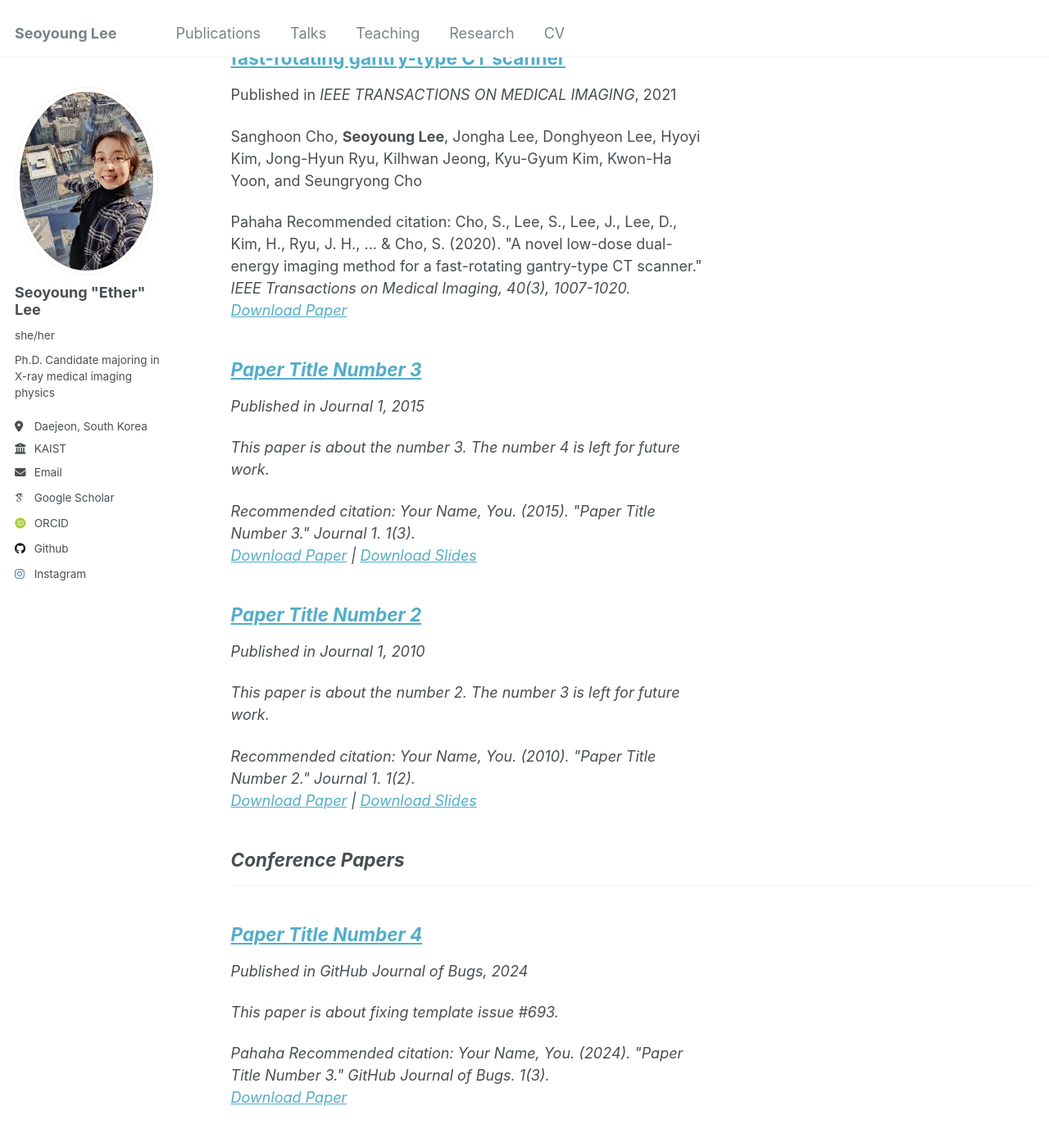
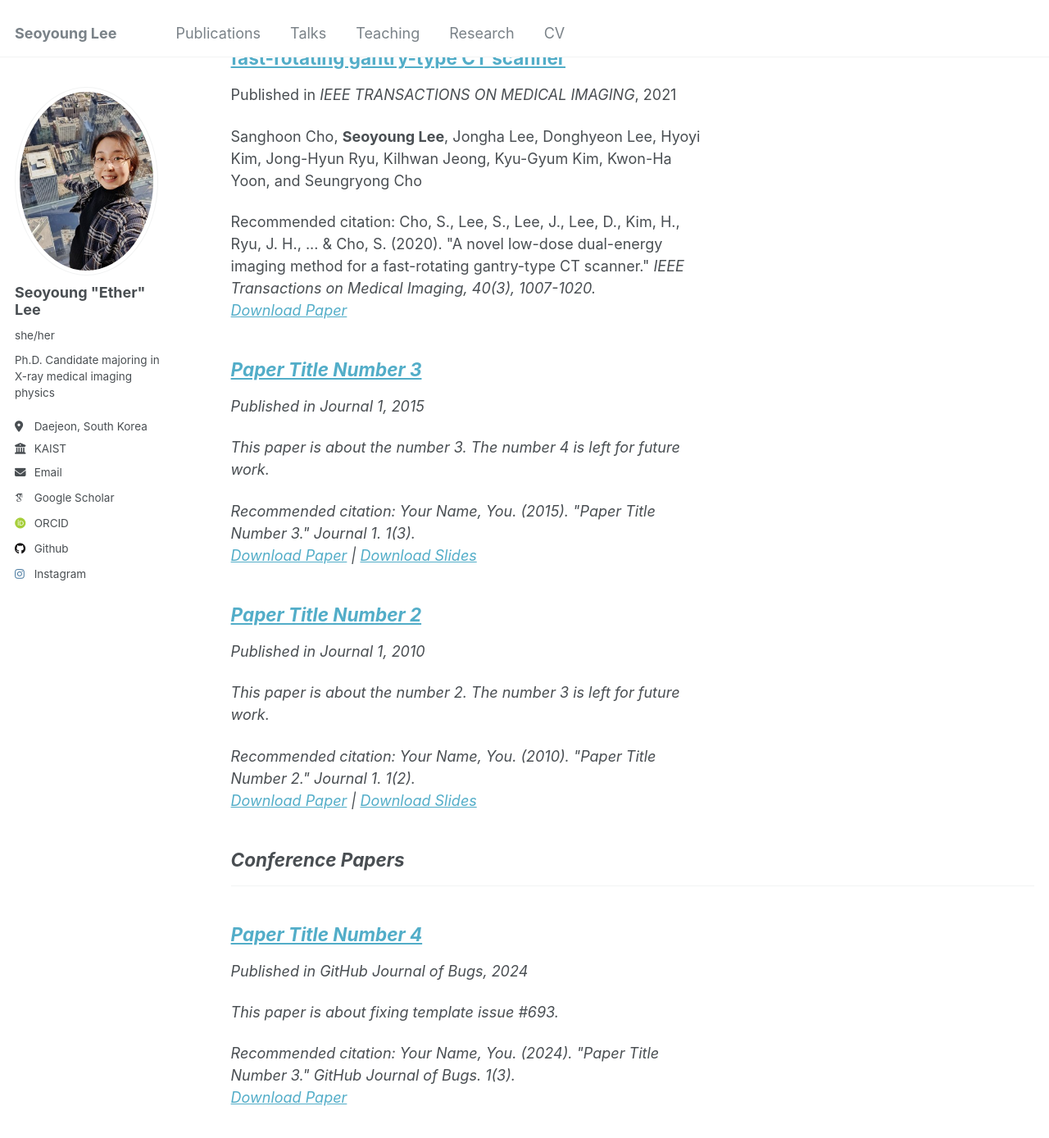
Before and after one commit to ether0/ether0.github.io, a Jekyll site: the page built from _pages/publications.html, in a window 1280 px wide and 1400 px high, scrolled down 281 px. Shown: the top 1388 px of the window at 82% size. Built offline with Jekyll 4.4.1, drawn with Linux system fonts in a browser that asks for light colours; some web fonts are replaced.

Commit message:
Update archive-single.html

```diff
--- a/_includes/archive-single.html
+++ b/_includes/archive-single.html
@@ -55,7 +55,7 @@
     {% if post.citation and post.paperurl and post.slidesurl %}
       <p>Recommended citation: {{ post.citation }}<br /><a href="{{ post.paperurl }}">Download Paper</a> | <a href="{{ post.slidesurl }}">Download Slides</a></p>
     {% elsif post.citation and post.paperurl %}
-      <p class="archive__item-excerpt, itemprop="description"> Pahaha Recommended citation: {{ post.citation }}<br /><a href="{{ post.paperurl }}">Download Paper</a></p>
+      <p class="archive__item-excerpt, itemprop="description"> Recommended citation: {{ post.citation }}<br /><a href="{{ post.paperurl }}">Download Paper</a></p>
     {% elsif post.citation and post.slidesurl %}
       <p>Recommended citation: {{ post.citation }}<br /><a href="{{ post.slidesurl }}">Download Slides</a></p>
     {% elsif post.citation %}
```
